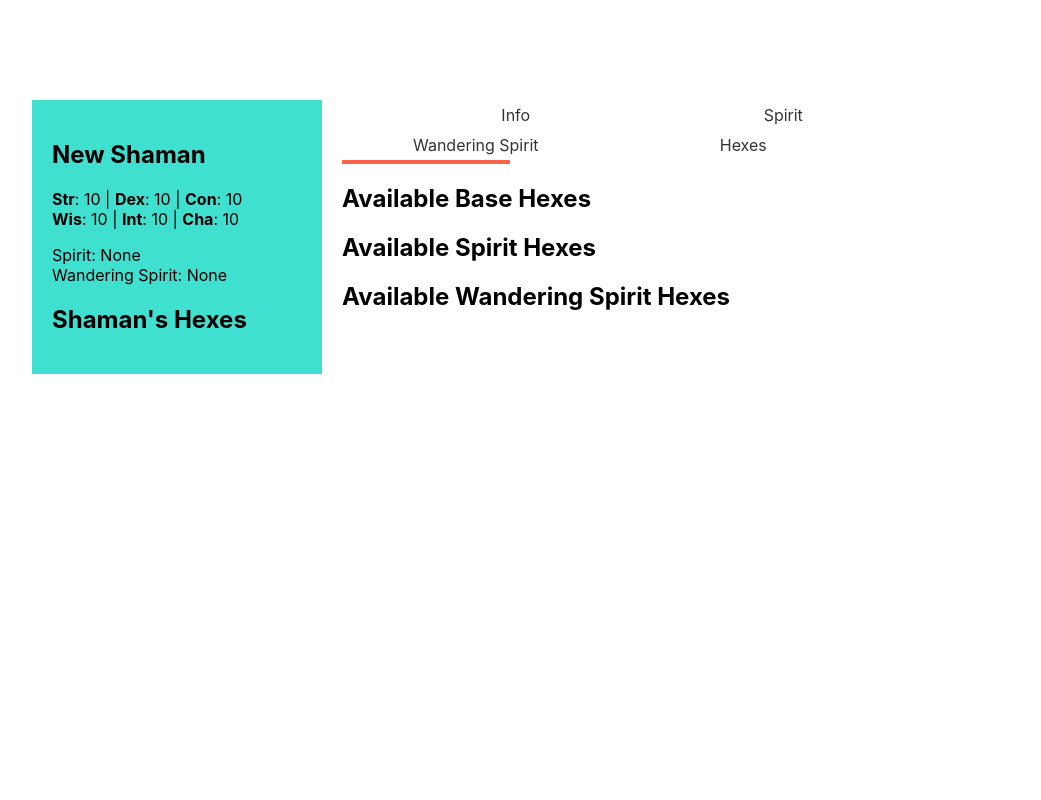
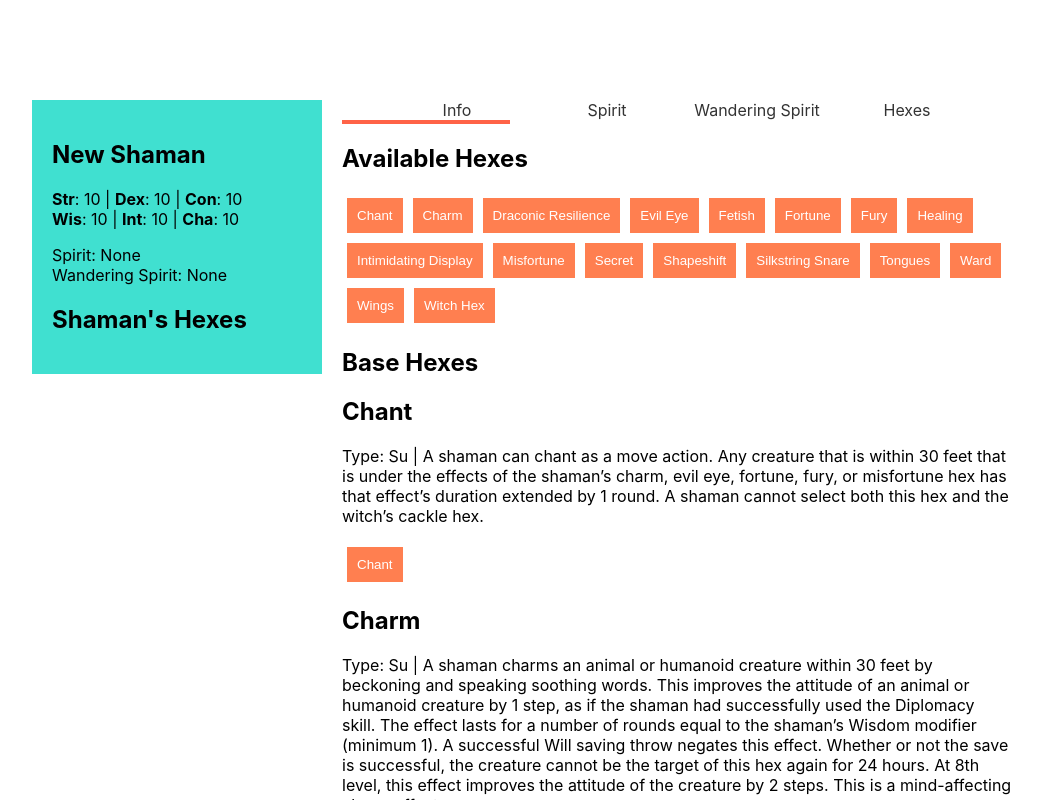
Before and after one commit to ElyssaW/shaman-tracker, a React (Create React App) app: page /shaman in a window 1280 px wide. Both pictures are taken after a click on the item "Hexes". Shown: the top 800 px of the page, without its empty margins (68-1109 px from the left). Built offline with nearby package versions, Linux system fonts and the light colour scheme.

Commit message:
Can now delete shamans

```diff
--- a/src/App.css
+++ b/src/App.css
@@ -50,13 +50,14 @@
 .selection-toggle {
   display: inline;
   text-align: center;
+  width: 8s00px;
 }
 
 .select-button {
   display: inline-block;
-  width: 25%;
-  padding: 5px 50px;
+  width: 150px;
   margin: 0;
+  text-align: center;
   text-decoration: none;
   color: #333;
 }
--- a/src/App.js
+++ b/src/App.js
@@ -96,6 +96,13 @@ class App extends Component {
         this.setCurrentShaman(shaman)
       }
 
+      deleteShaman = (shaman) => {
+        let tempShamans = this.state.shamans
+        delete tempShamans[shaman.id]
+        localStorage.setItem('shamans', JSON.stringify(tempShamans))
+        this.setState({ shamans: tempShamans })
+      }
+
       setSpirit = (spirit) => {
         let tempHexes = [...HexData]
         tempHexes = this.state.currentShaman.selectableHexes.concat(spirit.hex)
@@ -163,6 +170,7 @@ class App extends Component {
                      return (< LandingPage
                         shamans={this.state.shamans}
                         loadShaman={this.loadShaman}
+                        deleteShaman={this.deleteShaman}
                      />
                      )}} />
                     < Route exact path='/new' render={(props)=>{
--- a/src/Hexes/Lists/SlimHexSelectList.js
+++ b/src/Hexes/Lists/SlimHexSelectList.js
@@ -7,10 +7,9 @@ class SlimHexList extends Component {
 
         let list = this.props.hexes.map(hex => {
             return (
-                <div>
-                    < HexName hex={hex} />
+                <span>
                     < HexSelect hex={hex} setHex={this.props.setHex} />
-                </div>
+                </span>
             )
         })
 
--- a/src/LandingPage.js
+++ b/src/LandingPage.js
@@ -9,7 +9,7 @@ class LandingPage extends Component {
             <div>
                 <div>
                     <p>Load Previous Shaman</p>
-                    < ShamanList shamans={this.props.shamans} loadShaman={this.props.loadShaman} />
+                    < ShamanList shamans={this.props.shamans} loadShaman={this.props.loadShaman} deleteShaman={this.props.deleteShaman} />
                 </div>
 
                 <div>
--- a/src/Load/ShamanList.js
+++ b/src/Load/ShamanList.js
@@ -11,6 +11,7 @@ class ShamanList extends Component {
                     <div>
                         <p>{this.props.shamans[shaman].name}</p>
                         <button onClick={()=>{this.props.loadShaman(this.props.shamans[shaman])}}><Link to='/shaman'>Load</Link></button>
+                        <button onClick={()=>{this.props.deleteShaman(this.props.shamans[shaman])}}>Delete</button>
                     </div>
                 )
             }
--- a/src/Shaman/Shaman.js
+++ b/src/Shaman/Shaman.js
@@ -6,6 +6,7 @@ import spirit from '../Data/SpiritData.js';
 import SpiritList from '../Spirit/SpiritList.js'
 import HexSelectList from '../Hexes/Lists/HexSelectList.js'
 import HexDisplayList from '../Hexes/Lists/HexDisplayList.js'
+import SlimHexSelectList from '../Hexes/Lists/SlimHexSelectList'
 
 class Shaman extends Component {
 
@@ -50,18 +51,23 @@ class Shaman extends Component {
         display = (
           <>
           <div className='hex-list-div'>
-            <h2>Available Base Hexes</h2>
-            < HexSelectList setHex={this.props.setHex} hexes={this.props.shaman.baseHexes} />
+            <h2>Available Hexes</h2>
+            < SlimHexSelectList setHex={this.props.setHex} hexes={this.props.shaman.selectableHexes} />
           </div>
 
           <div className='hex-list-div'>
-            <h2>Available Spirit Hexes</h2>
-            < HexSelectList setHex={this.props.setHex} hexes={this.props.shaman.spiritHexes} />
+            <h2>Base Hexes</h2>
+            < HexSelectList setHex={this.props.setHex} hexes={this.props.shaman.selectableHexes} />
           </div>
 
           <div className='hex-list-div'>
-            <h2>Available Wandering Spirit Hexes</h2>
-            < HexSelectList setHex={this.props.setWandHex} hexes={this.props.shaman.wandHexes} />
+            <h2>Spirit Hexes</h2>
+            < HexSelectList setHex={this.props.setHex} hexes={this.props.shaman.spirit ? this.props.shaman.spirit.hex : []} />
+          </div>
+
+          <div className='hex-list-div'>
+            <h2>Wandering Spirit Hexes</h2>
+            < HexSelectList setHex={this.props.setWandHex} hexes={this.props.shaman.wandSpirit ? this.props.shaman.wandSpirit.hex : []} />
           </div>
           </>
         )
```
Also changed, not shown: 1 other file (tests, documents, lock files or other folders).
